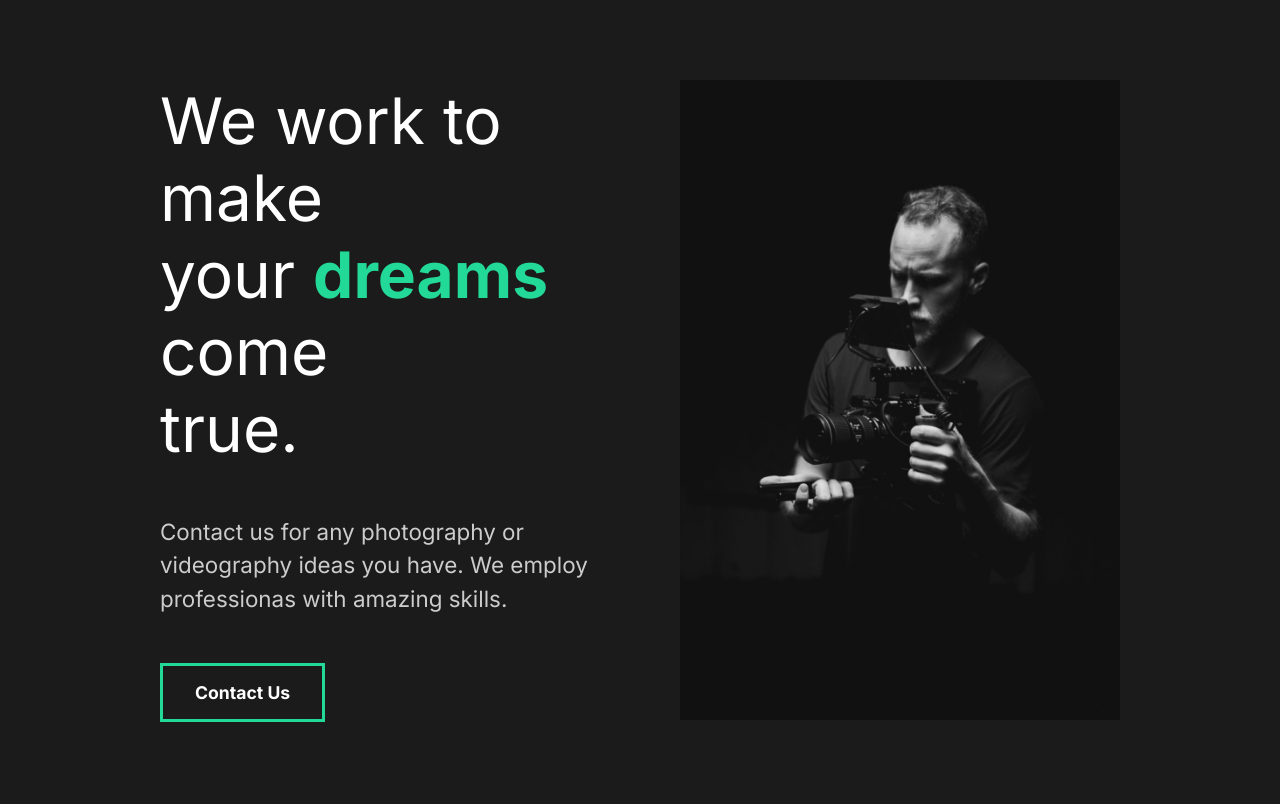
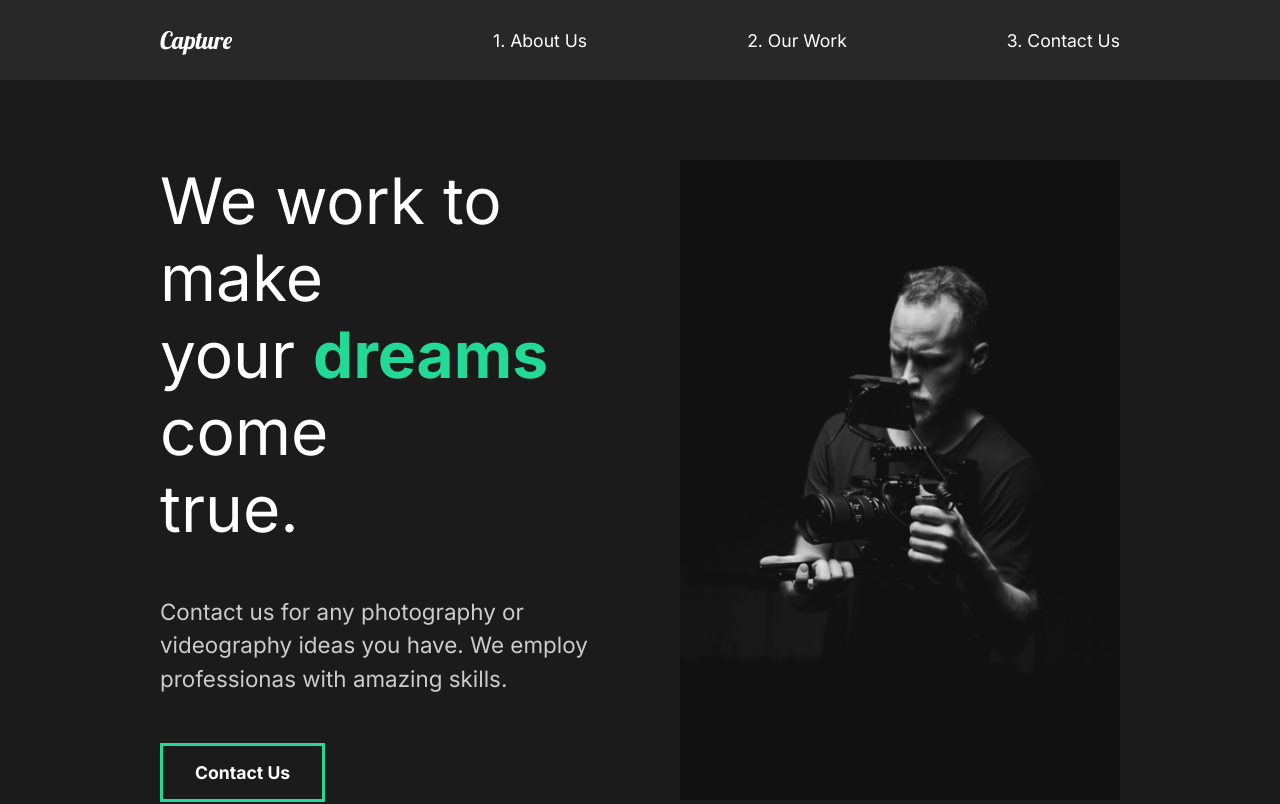
Before and after one commit to arggeo/react-portfolio-website, a React (Create React App) app: page / in a window 1280 px wide. Shown: the top 804 px of the page. Built offline with nearby package versions, Linux system fonts and the light colour scheme.

Commit message:
Navigation

```diff
--- a/src/App.js
+++ b/src/App.js
@@ -6,10 +6,14 @@
 // Import Pages
 import AboutUs from './pages/AboutUs';
 
+// Import Components
+import Nav from './components/Nav';
+
 function App() {
     return (
         <div className="App">
             <GlobalStyle />
+            <Nav />
             <AboutUs />
         </div>
     );
--- /dev/null
+++ b/src/components/Nav.js
@@ -0,0 +1,49 @@
+import React from 'react';
+
+// Styled Components
+import styled from 'styled-components';
+
+const Nav = () => {
+    return (
+        <StyledNav>
+            <h1><a id="logo" href="#">Capture</a></h1>
+            <ul>
+                <li><a href="#">1. About Us</a></li>
+                <li><a href="#">2. Our Work</a></li>
+                <li><a href="#">3. Contact Us</a></li>
+            </ul>
+        </StyledNav>
+    );
+}
+
+const StyledNav = styled.nav`
+  min-height: 10vh;
+  display: flex;
+  justify-content: space-between;
+  align-items: center;
+  padding: 1rem 10rem;
+  background: #282828;
+
+  a {
+    color: #fff;
+    text-decoration: none;
+  }
+
+  ul {
+    display: flex;
+    list-style: none;
+  }
+
+  li {
+    padding-left: 10rem;
+    position: relative;
+  }
+
+  #logo {
+    font-size: 1.5rem;
+    font-family: 'Lobster', cursive;
+    font-weight: lighter;
+  }
+`;
+
+export default Nav;
```
